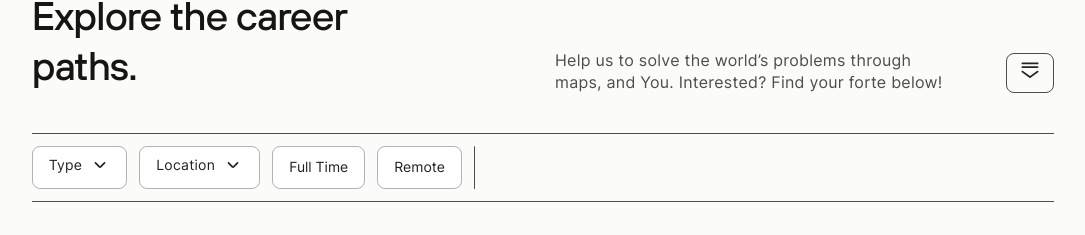
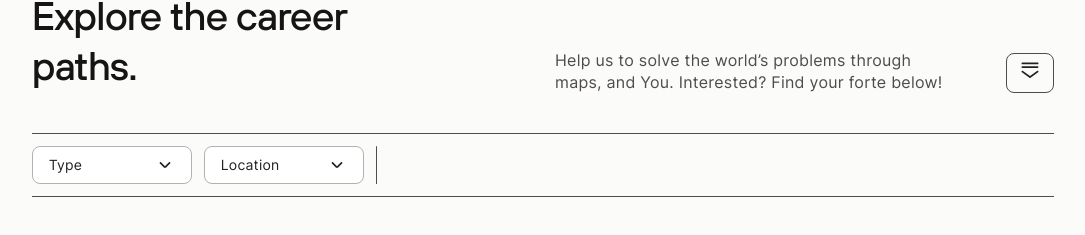
Before and after one commit to FelineJTD/braga-technologies-main-site, a Next.js app: page /company/career in a window 1280 px wide. Shown: the part 1932-2167 px from the top of the page, without its empty margins (97-1182 px from the left). Built offline with nearby package versions, Linux system fonts and the light colour scheme.

Commit message:
add checkboxes

```diff
--- /dev/null
+++ b/components/cmp-job-options.js
@@ -0,0 +1,29 @@
+import { useState } from 'react';
+import Image from 'next/image';
+import JobSuboptions from './cmp-job-suboptions';
+
+export default function JobOptions({option, currWorkplaceTags, currTypeTags, handleTagClick}) {
+  const [isOpen, setIsOpen] = useState(false);
+
+  return (
+    <div className='relative min-w-[10rem] mr-3'>
+      <button className='flex justify-between buttonFilter font-normal fontVarNormal w-full' onClick={() => setIsOpen(!isOpen)}>
+        <p className='text-sm mr-2'>{option.title}</p>
+        <div className='duration-300 w-5 h-5'>
+          <Image src='/shared/ic-arrow-down.svg' alt='arrow icon' width={20} height={20} />
+        </div>
+      </button>
+
+      <div className={`${isOpen? 'max-h-[12rem] visible' : 'max-h-0 invisible'} bg-white flex flex-col rounded-lg border-[1px] border-gray-200 absolute mt-2 w-full duration-200 overflow-hidden px-1`}>
+      { option.options.map((subOption, index) => (
+        <button key={index} className='flex items-center text-sm font-normal fontVarNormal border-0 even:bg-gray-100 px-2' onClick={() => {handleTagClick(subOption, option.title)}}>
+          <div className={`${currTypeTags.includes(subOption) || currWorkplaceTags.includes(subOption) ? 'bg-gray-500' : ''} border-[1px] rounded-sm border-gray-500 h-4 w-4 mr-2 `}>
+            <Image src='/shared/ic-check.svg' alt='check icon' width={20} height={20} />
+          </div>
+          <p className='text-sm'>{ subOption }</p>
+        </button>
+      ))}
+      </div>
+    </div>
+  )
+}
--- /dev/null
+++ b/components/cmp-job-suboptions.js
@@ -0,0 +1,15 @@
+import { useState } from 'react';
+import Image from 'next/image';
+
+export default function JobSuboptions({option, subOption, handleTagClick}) {
+  const [isChecked, setIsChecked] = useState(false);
+
+  return (
+    <button className='flex text-sm font-normal fontVarNormal border-0 even:bg-gray-100' onClick={() => {handleTagClick(subOption, option.title); setIsChecked(!isChecked)}}>
+      <div className={`${isChecked? 'bg-gray-500' : ''} border-[1px] rounded-sm border-gray-500 h-5 w-5 mr-2 `}>
+        {/* <Image src='/shared/ic-check.svg' alt='check icon' width={20} height={20} /> */}
+      </div>
+      <p className='text-sm'>{ subOption }</p>
+    </button>
+  )
+}
--- a/components/section-jobs.js
+++ b/components/section-jobs.js
@@ -1,6 +1,7 @@
 /* eslint-disable @next/next/no-img-element */
 import { useState, useEffect } from 'react';
 import Image from 'next/image'
+import JobOptions from './cmp-job-options';
 
 export default function JobsSection({jobs}) {
   const [currJobs, setCurrJobs] = useState(jobs);
@@ -8,6 +9,24 @@ export default function JobsSection({jobs}) {
   const [currTypeTags, setCurrTypeTags] = useState([]);
 
   const [isOpen, setIsOpen] = useState(true);
+
+  const Options = [
+    {
+      title: 'Type',
+      options: [
+        'Full Time',
+        'Part Time',
+        'Project Based',
+      ]
+    }, {
+      title: 'Location',
+      options: [
+        'Hybrid',
+        'Remote',
+        'On Site',
+      ]
+    }
+  ]
 
   useEffect(() => {
     if (currTypeTags.length === 0 && currWorkplaceTags.length === 0) {
@@ -40,14 +59,14 @@ export default function JobsSection({jobs}) {
   }, [currTypeTags, jobs]);
 
   const handleTagClick = (tag, type) => {
-    if (type === 'workplace' && currWorkplaceTags.includes(tag)) {
+    if (type === 'Location' && currWorkplaceTags.includes(tag)) {
       setCurrWorkplaceTags(currWorkplaceTags.filter((currTag) => currTag !== tag));
-    } else if (type === 'type' && currTypeTags.includes(tag)) {
+    } else if (type === 'Type' && currTypeTags.includes(tag)) {
       setCurrTypeTags(currTypeTags.filter((currTag) => currTag !== tag));
     } else {
-      if (type === 'workplace') {
+      if (type === 'Location') {
         setCurrWorkplaceTags([...currWorkplaceTags, tag])
-      } else if (type === 'type') {
+      } else if (type === 'Type') {
         setCurrTypeTags([...currTypeTags, tag]);
       }
     }
@@ -64,43 +83,30 @@ export default function JobsSection({jobs}) {
         <Image src='/navbar/ic-arrow-left.svg' alt='drop down icon' width={20} height={20} />
       </button>
 
-      <div className='flex space-x-3 py-3 col-start-2 col-span-10 w-full border-y-[1px] border-gray-600 my-10'>
+      <div className='flex  py-3 col-start-2 col-span-10 w-full border-y-[1px] border-gray-600 my-10'>
 
-        <button className='flex buttonFilter font-normal fontVarNormal'>
-          <p className='text-sm mr-2'>Type</p>
-          <div className='duration-300'>
-            <Image src='/shared/ic-arrow-down.svg' alt='arrow icon' width={20} height={20} />
-          </div>
-        </button>
-
-        <button className='flex buttonFilter font-normal fontVarNormal'>
-          <p className='text-sm mr-2'>Location</p>
-          <div className='duration-300'>
-            <Image src='/shared/ic-arrow-down.svg' alt='arrow icon' width={20} height={20} />
-          </div>
-        </button>
-
-        <button className='buttonFilter font-normal fontVarNormal' onClick={() => handleTagClick('Full Time', 'type')}>Full Time</button>
-        <button className='buttonFilter font-normal fontVarNormal' onClick={() => handleTagClick('Remote', 'workplace')}>Remote</button>
+        { Options.map((option, index) => (
+          <JobOptions key={index} option={option} currTypeTags={currTypeTags} currWorkplaceTags={currWorkplaceTags} handleTagClick={handleTagClick} />
+        ))}
 
         {/* DIVIDER */}
-        <div className='min-h-full w-[1px] bg-gray-600 rounded-lg' />
+        <div className='min-h-full w-[1px] bg-gray-600 rounded-lg mr-3' />
 
-        <div className='flex space-x-3'>
+        <div className='flex space-x-3 overflow-auto'>
           { currTypeTags.map((tag, index) => (
-            <div key={index} className='flex items-center rounded-lg border-gray-400 border-[1px] px-3'>
-              <button className='buttonPlain duration-300 hover:rotate-90' onClick={() => handleTagClick(tag, 'type')}>
+            <div key={index} className='flex items-center rounded-lg border-gray-800 border-[1px] px-3'>
+              <button className='buttonPlain duration-300 h-5 w-5 hover:rotate-90 !py-0' onClick={() => handleTagClick(tag, 'Type')}>
                 <Image src='/shared/ic-cross.svg' alt='cross icon' width={20} height={20} />
               </button>
-              <p className='text-sm ml-2'>{tag}</p>
+              <p className='text-sm ml-2 whitespace-nowrap'>{tag}</p>
             </div>
           ))}
           { currWorkplaceTags.map((tag, index) => (
-            <div key={index} className='flex items-center rounded-lg border-gray-400 border-[1px] px-3'>
-              <button className='buttonPlain duration-300 hover:rotate-90' onClick={() => handleTagClick(tag, 'workplace')}>
+            <div key={index} className='flex items-center rounded-lg border-gray-800 border-[1px] px-3'>
+              <button className='buttonPlain duration-300 h-5 w-5 hover:rotate-90 !py-0' onClick={() => handleTagClick(tag, 'Location')}>
                 <Image src='/shared/ic-cross.svg' alt='cross icon' width={20} height={20} />
               </button>
-              <p className='text-sm ml-2'>{tag}</p>
+              <p className='text-sm ml-2 whitespace-nowrap'>{tag}</p>
             </div>
           ))}
         </div>
```
Also changed, not shown: public/shared/ic-check.svg (added).
